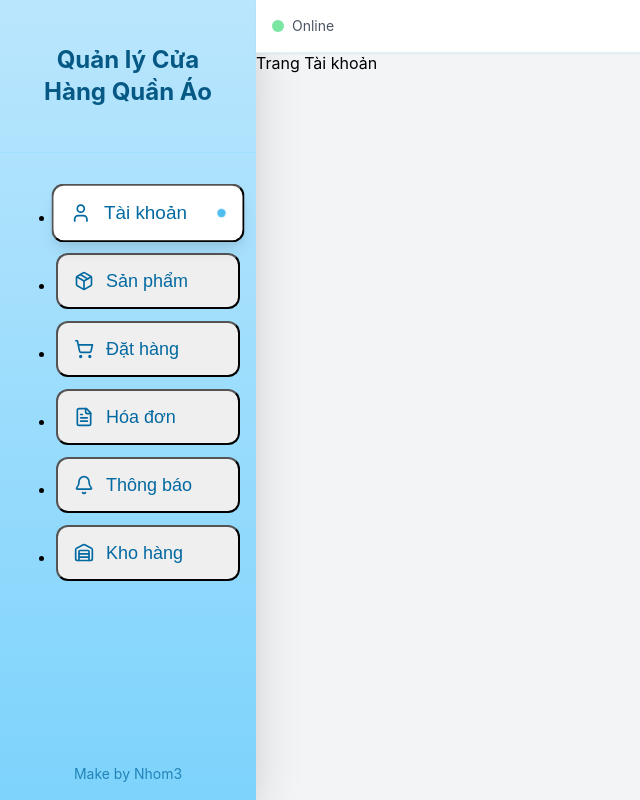
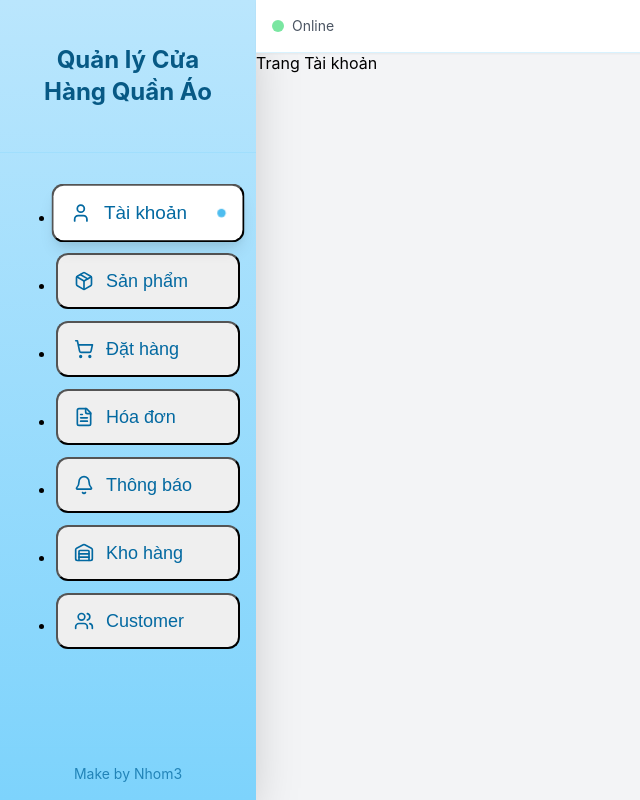
Before and after one commit to PhamThiKimNgan/nhom3_QLBHCCHQA_2A_2425, a React (Create React App) app in the folder QLBHCCHQA/client/: page /home in a window 1280 px wide. Shown: the whole page, without its empty margins (0-640 px from the left). Built offline with nearby package versions, Linux system fonts and the light colour scheme.

Commit message:
add customers button

```diff
--- /dev/null
+++ b/QLBHCCHQA/client/src/pages/Customer.jsx
@@ -0,0 +1,5 @@
+import React from "react";
+const Customer = () => (
+  <div className="p-8 text-2xl font-bold">Trang Customer</div>
+);
+export default Customer;
--- a/QLBHCCHQA/client/src/pages/Home.jsx
+++ b/QLBHCCHQA/client/src/pages/Home.jsx
@@ -6,6 +6,7 @@ import {
   FileText,
   Bell,
   Warehouse,
+  Users,
 } from "lucide-react";
 import "./Home.css";
 import Account from "./Account";
@@ -14,6 +15,7 @@ import Order from "./Order";
 import Invoice from "./Invoice";
 import Notification from "./Notification";
 import WarehousePage from "./Warehouse";
+import Customer from "./Customer";
 
 const Home = () => {
   const [activePage, setActivePage] = useState("Tài khoản");
@@ -25,9 +27,10 @@ const Home = () => {
     { name: "Hóa đơn", icon: FileText },
     { name: "Thông báo", icon: Bell },
     { name: "Kho hàng", icon: Warehouse },
+    { name: "Customer", icon: Users },
   ];
 
-  // Hàm renderContent mới
+
   const renderContent = () => {
     switch (activePage) {
       case "Tài khoản":
@@ -42,6 +45,8 @@ const Home = () => {
         return <Notification />;
       case "Kho hàng":
         return <WarehousePage />;
+      case "Customer":
+        return <Customer />;
       default:
         return null;
     }
```
